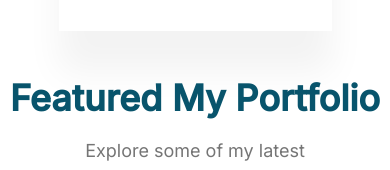
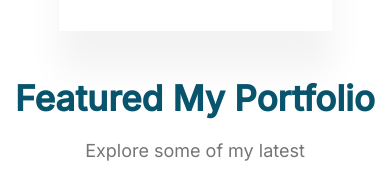
Before and after one commit to Ozodboyeva/portfolio, a plain HTML site: page index.html in a window 390 px wide. Shown: the part 3308-3478 px from the top of the page. Drawn offline with Linux system fonts and the light colour scheme; a web font is replaced by a local one.

Commit message:
changedpixels

```diff
--- a/style/style.css
+++ b/style/style.css
@@ -548,6 +548,9 @@ a {
   .about_texts h3 {
     font-size: 43px;
   }
+  .portfolio_texts h2 {
+    font-size: 35px;
+  }
 }
 @media only screen and (max-width: 480px) {
   .about_texts h3 {
```
